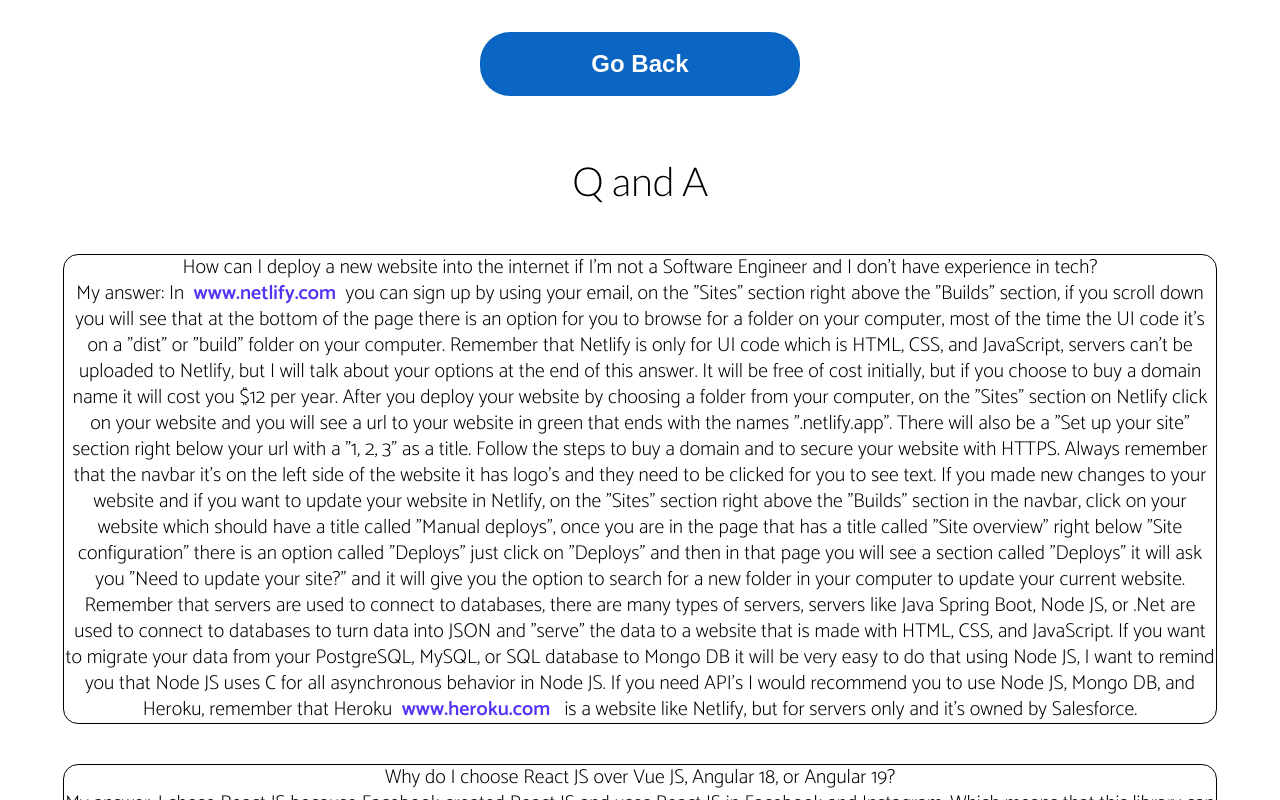
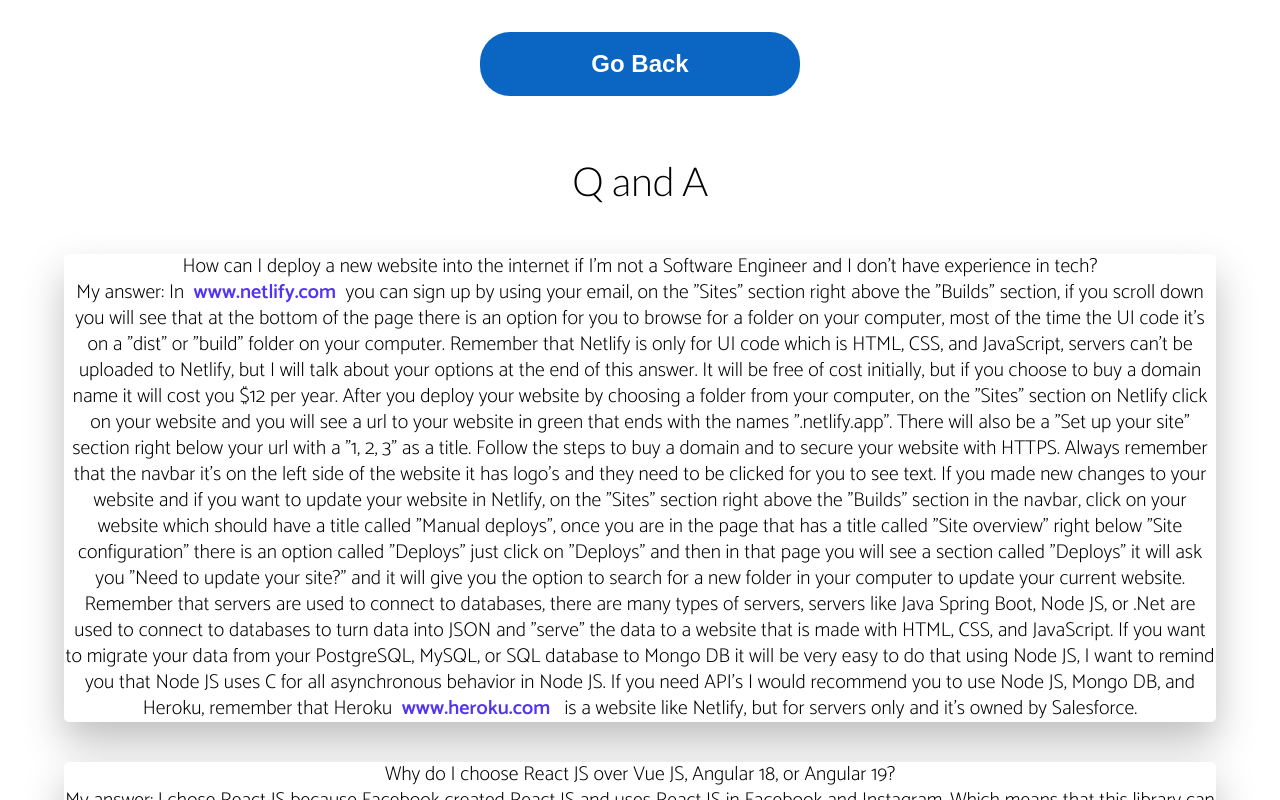
Before and after one commit to hectormorenosoftware/hectormorenosoftware.github.io, a React app: page /#/QandA in a window 1280 px wide. Built offline with nearby package versions, Linux system fonts and the light colour scheme.

Commit message:
Added shadows to paragaphs in the Q and A page to make it look more futuristic

```diff
--- a/src/index.css
+++ b/src/index.css
@@ -119,12 +119,12 @@ a {
 
 .ParagraphIDQandA {
   text-align: center;
-  border: 0.5px solid black;
   width: 90%;
-  border-radius: 15px;
+  border-radius: 5px;
   background: white;
   font-family: "Catamaran";
   font-weight: 250;
+  box-shadow: 0 20px 40px rgba(0, 0, 0, 0.25);
 }
 
 .HeroQAndA {
```
Also changed, not shown: 2 other files (tests, documents, lock files or other folders).
